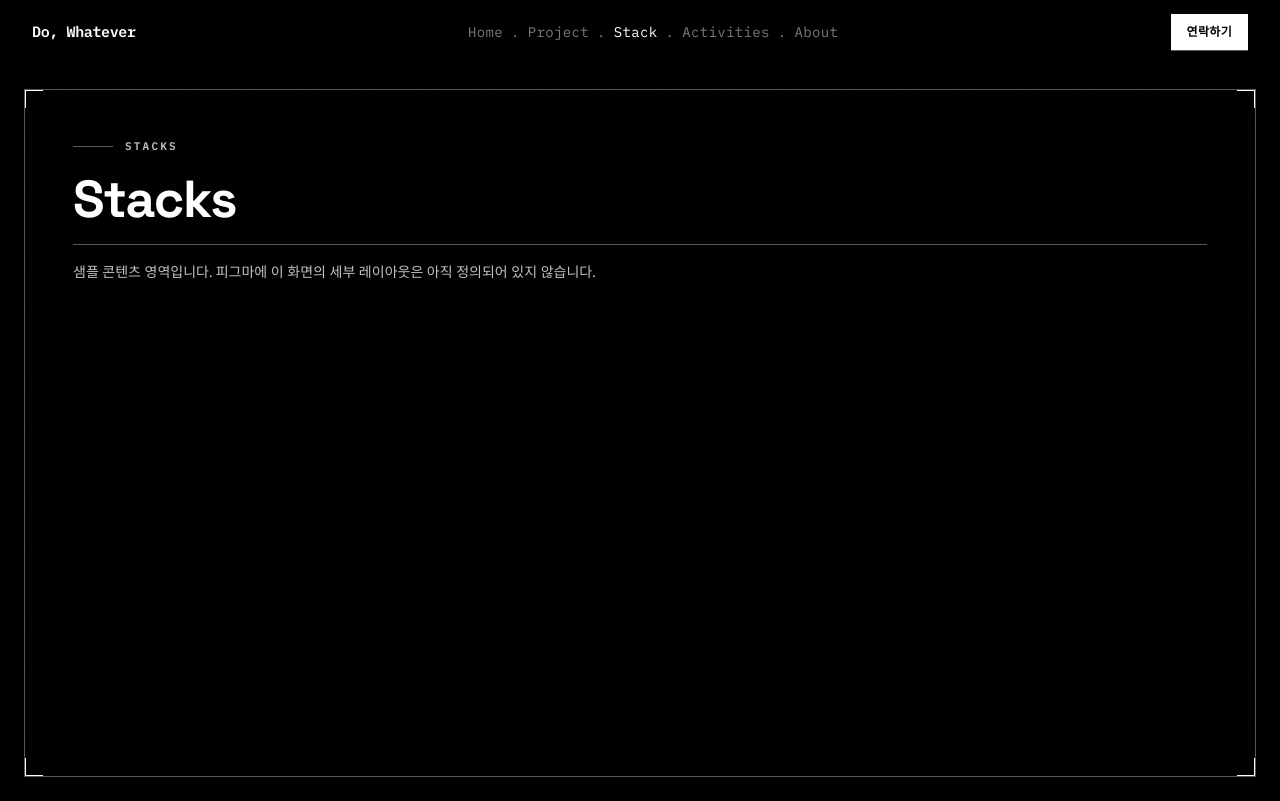
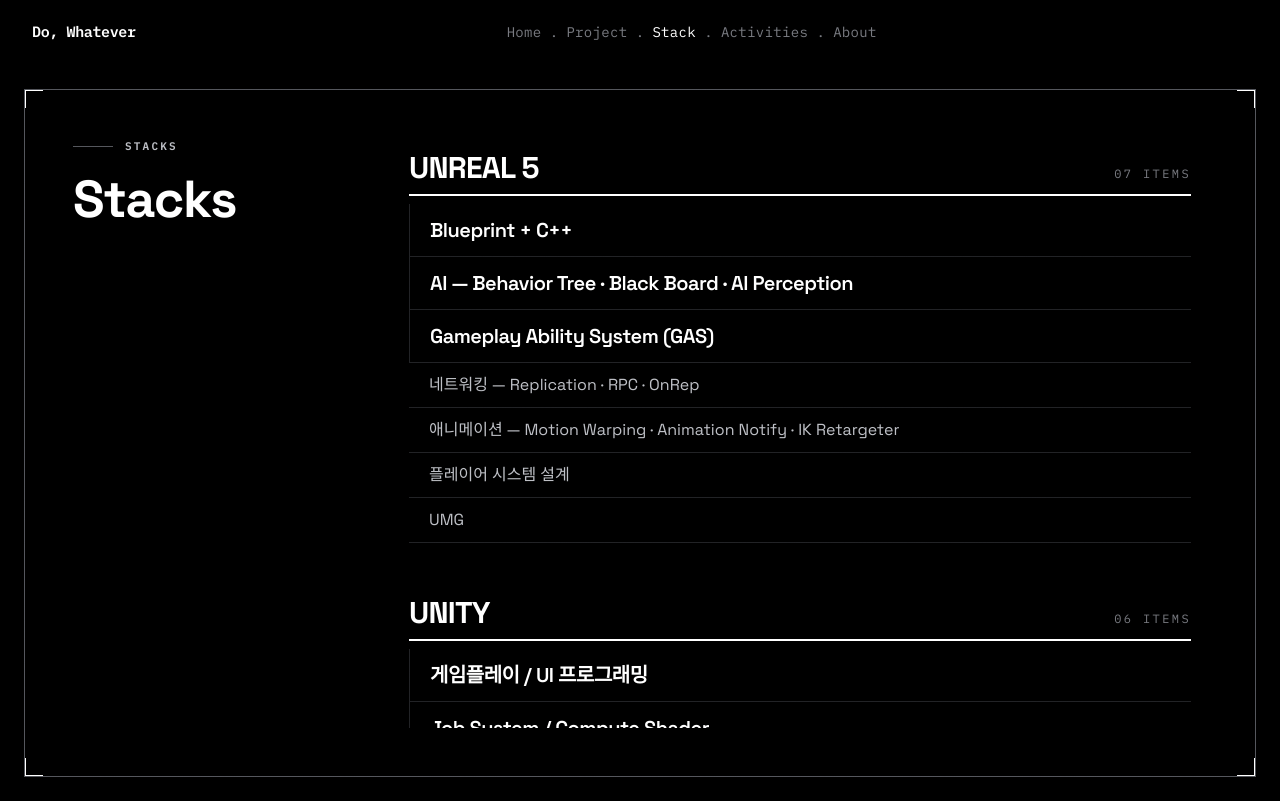
Before and after one commit to bubbletok/CHS, a Next.js app: page /stacks in a window 1280 px wide. Built offline with nearby package versions, Linux system fonts and the light colour scheme.

Commit message:
스택 섹션 수정

```diff
--- a/app/stacks/page.js
+++ b/app/stacks/page.js
@@ -1,5 +1,5 @@
-import PlaceholderSection from '@/components/sections/PlaceholderSection'
+import StacksSection from '@/components/sections/StacksSection'
 
 export default function StacksPage() {
-  return <PlaceholderSection eyebrow="STACKS" title="Stacks" />
+  return <StacksSection />
 }
--- /dev/null
+++ b/components/sections/StacksSection.jsx
@@ -0,0 +1,68 @@
+import Reveal from '@/components/ui/Reveal'
+import { engines, familiar } from '@/data/skills'
+
+/** 엔진 스택과 그 외 스택을 한 규격으로 합친다 — 렌더는 { id, label, items } 하나만 알면 된다 */
+const groups = [
+  ...engines.map((e) => ({ id: e.key, label: e.label, items: e.items })),
+  {
+    id: 'familiar',
+    label: 'FAMILIAR',
+    items: familiar.map((f) => ({ name: f.label, detail: f.detail })),
+  },
+]
+
+/** "Stacks" — 좌측 헤딩 고정 + 우측 목록만 스크롤.
+ * body에 overflow-x:hidden이 걸려 있어 position:sticky가 어긋나므로,
+ * 뷰포트 높이 카드 안에서 오른쪽 칼럼에만 overflow-y-auto를 준다. */
+export default function StacksSection() {
+  return (
+    <section className="flex h-[calc(100vh-4rem)] w-full flex-col overflow-hidden p-4 sm:p-6">
+      <Reveal className="card flex w-full flex-1 flex-col overflow-hidden p-6 sm:p-10 lg:p-12">
+        <div className="grid min-h-0 flex-1 gap-6 lg:grid-cols-[minmax(0,17rem)_minmax(0,1fr)] lg:gap-16">
+          {/* 좌측 — 스크롤에 딸려가지 않는 고정 헤딩 */}
+          <div className="flex shrink-0 flex-col gap-4">
+            <span className="eyebrow self-start">STACKS</span>
+            <h2 className="text-[36px] font-bold leading-[1.1] tracking-tight text-ink sm:text-[52px]">Stacks</h2>
+          </div>
+
+          {/* 우측 — 여기만 스크롤한다. 항목이 늘어나도 레이아웃이 안 깨진다 */}
+          <div className="min-h-0 overflow-y-auto lg:pr-4">
+            {groups.map((g) => (
+              <section key={g.id} className="pb-10">
+                {/* 그룹 헤더는 스크롤 컨테이너 상단에 붙어 따라온다 — 목록이 길어져도 지금 어느 스택을 보는지 유지된다.
+                    (컨테이너 자체가 스크롤 박스라 body의 overflow-x:hidden과 무관하게 sticky가 정상 동작한다) */}
+                <div className="sticky top-0 z-10 flex items-baseline justify-between gap-4 border-b-2 border-ink bg-card pb-2 pt-3">
+                  <h3 className="text-2xl font-bold tracking-tight text-ink sm:text-3xl">{g.label}</h3>
+                  <span className="index-num">{String(g.items.length).padStart(2, '0')} ITEMS</span>
+                </div>
+
+                {/* key 항목은 좌측 괘선과 글자 크기·굵기로만 구분한다 — 틴트 박스까지 쓰면 과했다 */}
+                <ul className="mt-2">
+                  {g.items.map((item) => (
+                    <li
+                      key={item.name}
+                      className={`flex flex-wrap items-baseline justify-between gap-x-6 gap-y-1 border-b border-line/40 pl-4 transition-colors sm:pl-5 ${
+                        item.key ? 'border-l border-ink py-3' : 'py-2.5'
+                      }`}
+                    >
+                      <span
+                        className={
+                          item.key
+                            ? 'text-lg font-semibold leading-tight tracking-tight text-ink sm:text-xl'
+                            : 'text-sm text-muted sm:text-base'
+                        }
+                      >
+                        {item.name}
+                      </span>
+                      {item.detail && <span className="font-mono text-xs text-faint sm:text-sm">{item.detail}</span>}
+                    </li>
+                  ))}
+                </ul>
+              </section>
+            ))}
+          </div>
+        </div>
+      </Reveal>
+    </section>
+  )
+}
--- a/components/ui/Nav.jsx
+++ b/components/ui/Nav.jsx
@@ -69,10 +69,6 @@
         </nav>
 
         <div className="flex items-center gap-3">
-          <Link href="/about" className="btn-primary hidden !px-4 !py-2.5 text-xs sm:inline-flex">
-            연락하기
-          </Link>
-
           <button
             type="button"
             onClick={() => setOpen((v) => !v)}
@@ -117,10 +113,6 @@
                 </li>
               ))}
             </ul>
-
-            <Link href="/about" onClick={() => setOpen(false)} className="btn-primary mt-8 w-full">
-              연락하기
-            </Link>
           </motion.div>
         )}
       </AnimatePresence>
```
